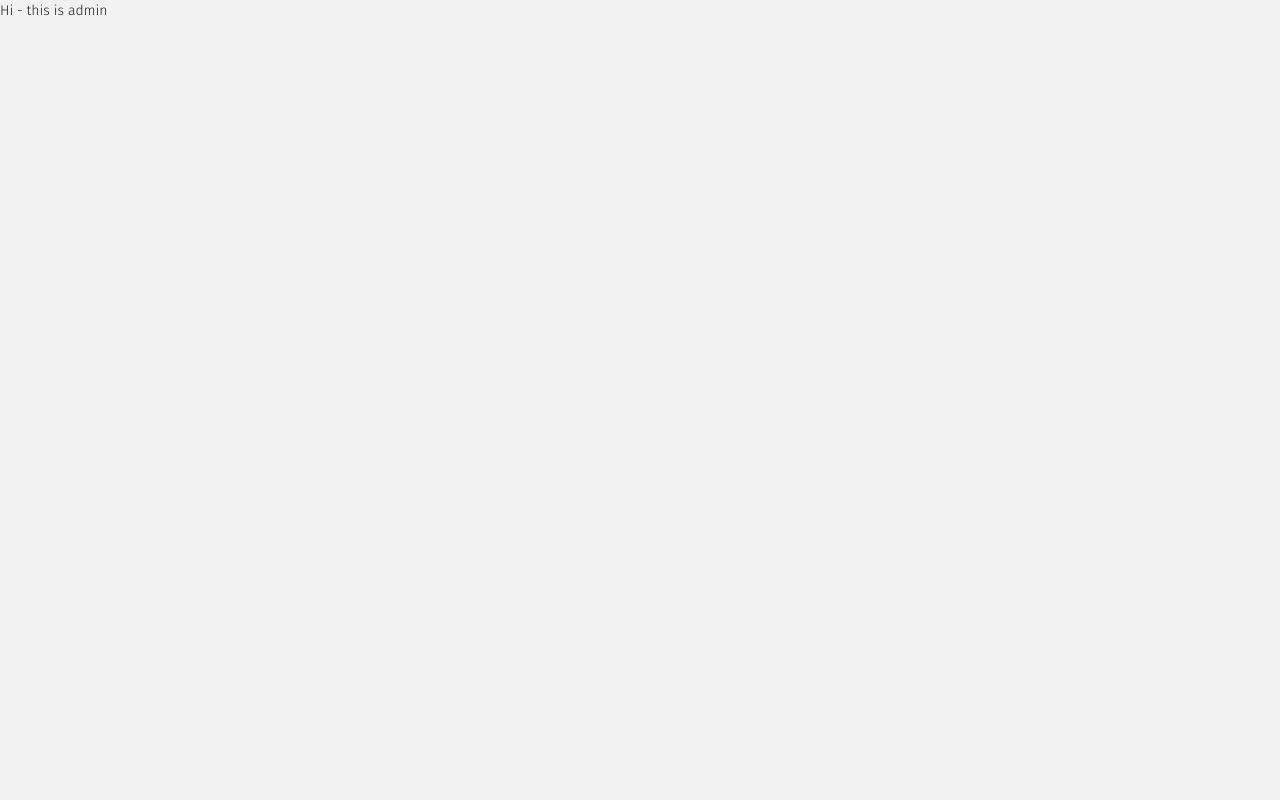
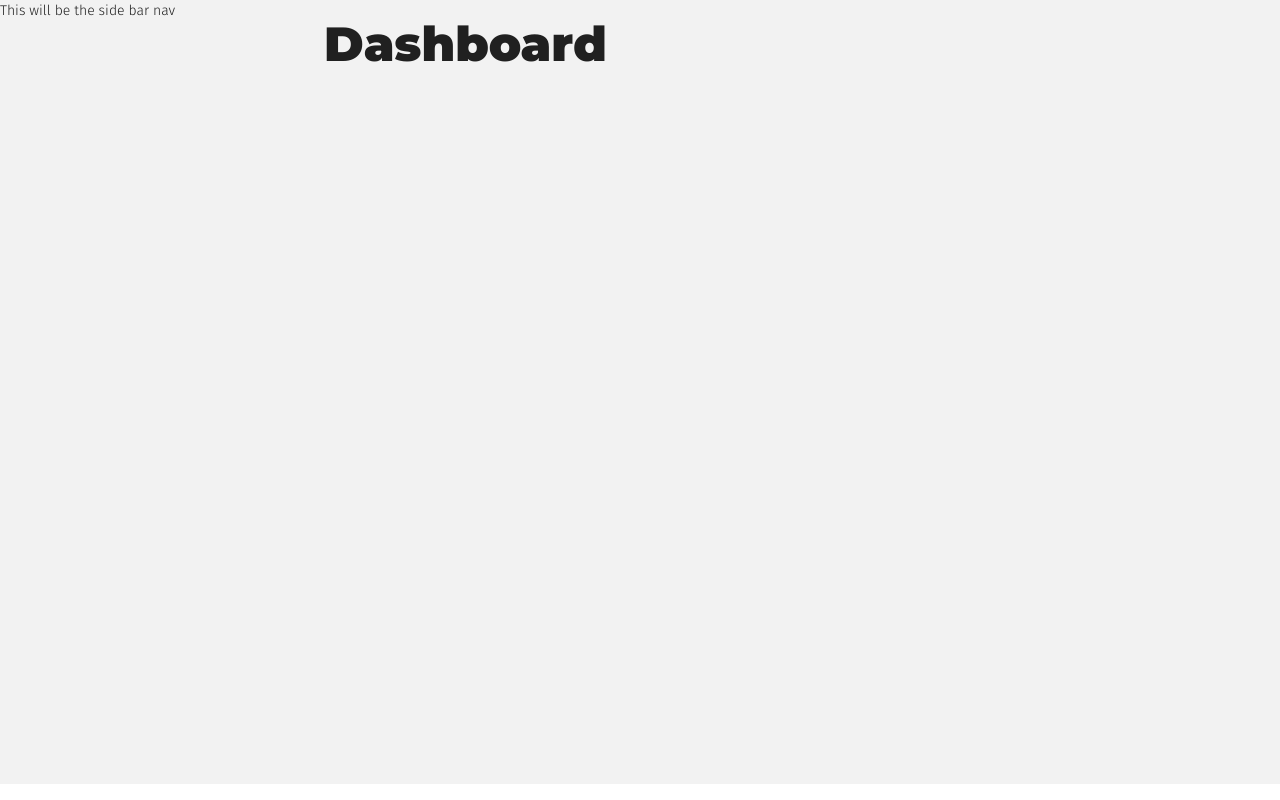
Before and after one commit to clarkexcore/alexSharke-v3, a Next.js app: page /admin in a window 1280 px wide. Built offline with nearby package versions, Linux system fonts and the light colour scheme.

Commit message:
Refactor admin layout and page components to include sidebar navigation and update page title. Added AdminSidebarNav component for improved layout structure and changed the admin page to display a dashboard title.

```diff
--- a/src/app/admin/layout.tsx
+++ b/src/app/admin/layout.tsx
@@ -1,6 +1,7 @@
 "use client";
 
-import { Box } from "@mui/material";
+import AdminSidebarNav from "@/components/layout/admin/sidebarNav.component";
+import { Box, Grid, Typography } from "@mui/material";
 import { useRef, useState } from "react";
 
 export default function AdminLayout({
@@ -13,8 +14,20 @@ export default function AdminLayout({
 
 	return (
 		<>
+			{/* Desktop Layout */}
 			<Box sx={{ backgroundColor: "#f2f2f2", minHeight: "100vh" }}>
-				{children}
+				<Grid container spacing={2}>
+					<Grid item xs={3}>
+						<AdminSidebarNav />
+					</Grid>
+					<Grid
+						item
+						xs={9}
+						sx={{ paddingRight: "35px", paddingBottom: "50px" }}
+					>
+						<Box sx={{ padding: "1rem 0" }}>{children}</Box>
+					</Grid>
+				</Grid>
 			</Box>
 		</>
 	);
--- a/src/app/admin/page.tsx
+++ b/src/app/admin/page.tsx
@@ -1,4 +1,4 @@
-import { Box } from "@mui/material";
+import { Box, Typography } from "@mui/material";
 import { Metadata } from "next";
 
 export const metadata: Metadata = {
@@ -6,5 +6,11 @@ export const metadata: Metadata = {
 };
 
 export default function AdminPage() {
-	return <Box>Hi - this is admin</Box>;
+	return (
+		<Box>
+			<Typography variant="h1" sx={{ fontSize: 48 }}>
+				Dashboard
+			</Typography>
+		</Box>
+	);
 }
```
Also changed, not shown: src/components/layout/admin/styled/admin.styled.tsx (added, +28 -0 lines).
